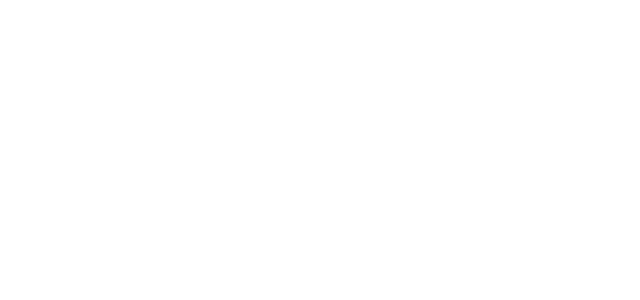
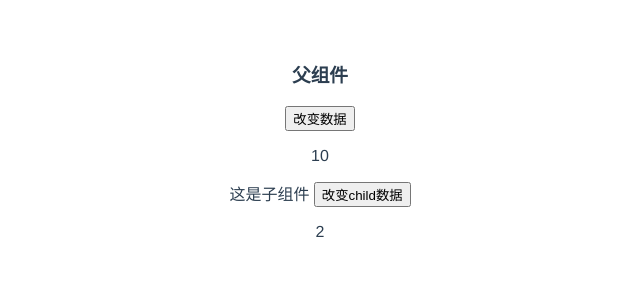
Before and after one commit to huisunyang/vue-review, a Vue app: page /#/componentFunction in a window 1280 px wide. Shown: the top 300 px of the page, without its empty margins (320-960 px from the left). Built offline with nearby package versions, Linux system fonts and the light colour scheme.

Commit message:
component function

```diff
--- /dev/null
+++ b/src/components/child.vue
@@ -0,0 +1,45 @@
+<template>
+  <div>
+    这是子组件
+    <button @click="updateChildData">改变child数据</button>
+    <p>{{testChild}}</p>
+  </div>
+</template>
+<script>
+export default {
+  data () {
+    return {
+      testChild: 2
+    }
+  },
+  methods: {
+    updateChildData () {
+      this.testChild = 5
+    }
+  },
+  beforeCreate () {
+    console.log('child beforeCreate')
+  },
+  created () {
+    console.log('child created')
+  },
+  beforeMount () {
+    console.log('child beforeMount')
+  },
+  mounted () {
+    console.log('child mounted')
+  },
+  beforeUpdate () {
+    console.log('child beforeUpdate')
+  },
+  updated () {
+    console.log('child updated')
+  },
+  beforeDestroy () {
+    console.log('child beforeDestroy')
+  },
+  destroyed () {
+    console.log('child destroyed')
+  }
+}
+</script>
--- a/src/router/router.js
+++ b/src/router/router.js
@@ -23,6 +23,10 @@
       console.log('beforeEnter')
       next()
     }
+  },
+  {
+    path: '/componentFunction',
+    component: () => import('../views/componentFunction.vue')
   }
 ]
 
--- /dev/null
+++ b/src/views/componentFunction.vue
@@ -0,0 +1,65 @@
+<template>
+  <div>
+    <h3>父组件</h3>
+    <button @click="updateData">改变数据</button>
+    <p>{{test}}</p>
+    <child></child>
+  </div>
+</template>
+<script>
+import Child from '../components/child'
+export default {
+  data () {
+    return {
+      test: 10
+    }
+  },
+  components: {
+    Child
+  },
+  methods: {
+    updateData () {
+      this.test = 30
+    }
+  },
+  beforeCreate () {
+    console.log('parent beforeCreate')
+  },
+  created () {
+    console.log('parent created')
+  },
+  beforeMount () {
+    console.log('parent beforeMount')
+  },
+  mounted () {
+    console.log('parent mounted')
+  },
+  beforeUpdate () {
+    console.log('parent beforeUpdate')
+  },
+  updated () {
+  // 修改之后调用
+  // beforeUpdate 、updated 可以监控data里的所有数据变化
+  // 不要在update beforeUpdate修改不定数据，否则会引起死循环
+  // 监听data里的所有的数据，非updated莫属
+    console.log('parent update')
+  },
+  beforeDestroy () {
+    console.log('parent beforeDestroy')
+  },
+  destroyed () {
+    console.log('parent destroyed')
+  }
+  /**
+   * 父子组件钩子函数的执行顺序
+   * 父组件beforeCreate
+   * 父组件created
+   * 父组件beforeMount
+   * 子组件beforeCreate
+   * 子组件created
+   * 子组件beforeMount
+   * 子组件mounted
+   * 父组件mounted
+   */
+}
+</script>
```
